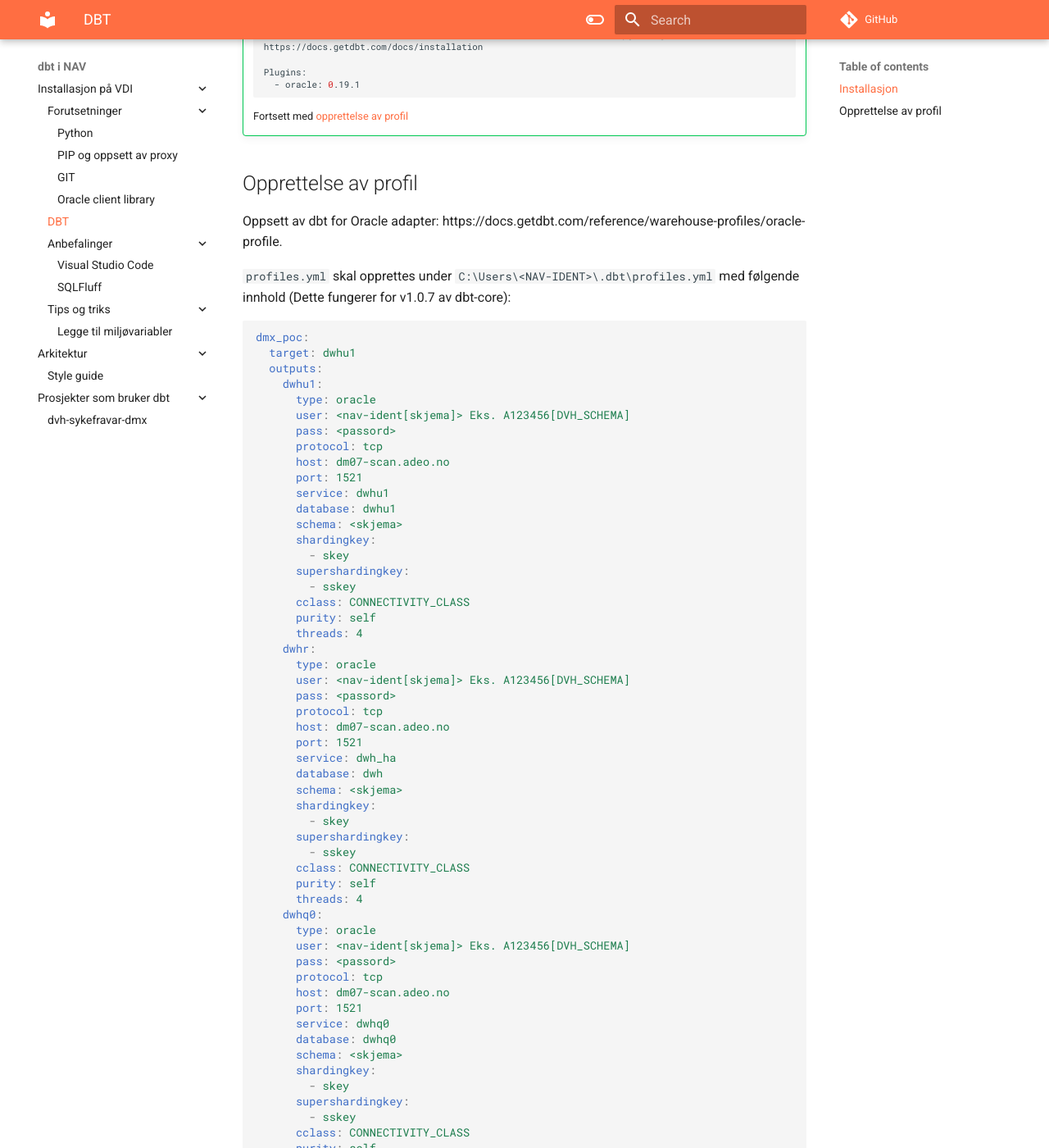
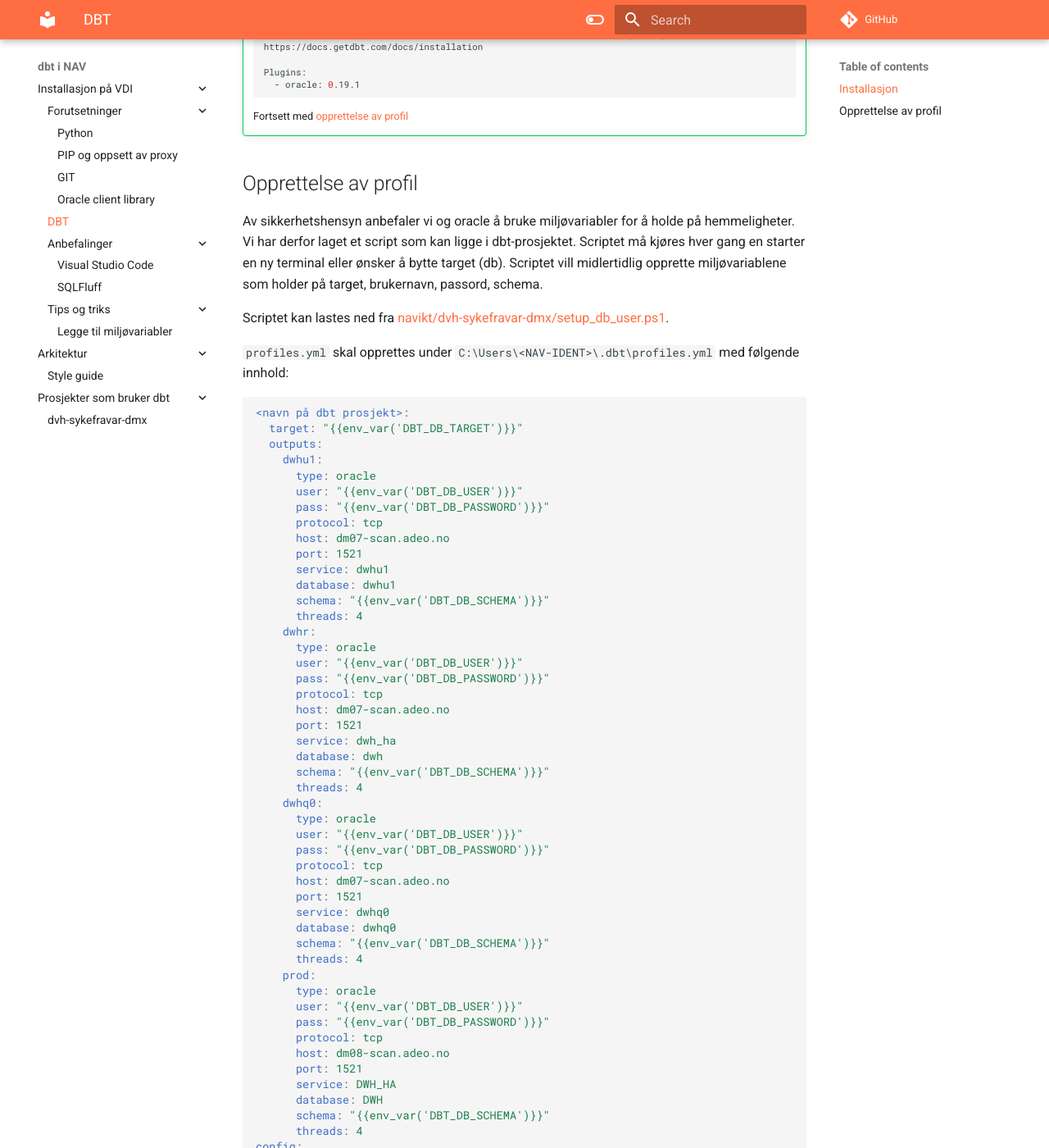
Before and after one commit to navikt/dbt-i-nav, an MkDocs documentation site: the page built from docs/vdi/dbt.md, in a window 1280 px wide and 1400 px high, scrolled down 1259 px. Shown: the whole window at 82% size. Built offline with MkDocs 1.6.1 and Material for MkDocs 9.7.7, drawn with Linux system fonts in a browser that asks for light colours; comment, search, counter and statistics services are not loaded; some of the changed text lies outside the part shown.

Commit message:
Oppdater oppsett av dbt profil

````diff
--- a/docs/vdi/dbt.md
+++ b/docs/vdi/dbt.md
@@ -69,91 +69,92 @@
 
 ## Opprettelse av profil
 
-Oppsett av dbt for Oracle adapter: https://docs.getdbt.com/reference/warehouse-profiles/oracle-profile.
+Av sikkerhetshensyn anbefaler vi og oracle å bruke miljøvariabler for å holde på
+hemmeligheter. Vi har derfor laget et script som kan ligge i dbt-prosjektet.
+Scriptet må kjøres hver gang en starter en ny terminal eller ønsker å bytte
+target (db). Scriptet vill midlertidlig opprette miljøvariablene som holder på
+target, brukernavn, passord, schema.
 
-`profiles.yml` skal opprettes under `C:\Users\<NAV-IDENT>\.dbt\profiles.yml` med følgende innhold (Dette fungerer for v1.0.7 av dbt-core):
+Scriptet kan lastes ned fra [navikt/dvh-sykefravar-dmx/setup_db_user.ps1](https://github.com/navikt/dvh-sykefravar-dmx/blob/main/setup_db_user.ps1).
+
+`profiles.yml` skal opprettes under `C:\Users\<NAV-IDENT>\.dbt\profiles.yml` med følgende innhold:
 
 ```yaml
-dmx_poc:
-  target: dwhu1
+<navn på dbt prosjekt>:
+  target: "{{env_var('DBT_DB_TARGET')}}"
   outputs:
     dwhu1:
       type: oracle
-      user: <nav-ident[skjema]> Eks. A123456[DVH_SCHEMA]
-      pass: <passord>
+      user: "{{env_var('DBT_DB_USER')}}"
+      pass: "{{env_var('DBT_DB_PASSWORD')}}"
       protocol: tcp
       host: dm07-scan.adeo.no
       port: 1521
       service: dwhu1
       database: dwhu1
-      schema: <skjema>
-      shardingkey:
-        - skey
-      supershardingkey:
-        - sskey
-      cclass: CONNECTIVITY_CLASS
-      purity: self
+      schema: "{{env_var('DBT_DB_SCHEMA')}}"
       threads: 4
     dwhr:
       type: oracle
-      user: <nav-ident[skjema]> Eks. A123456[DVH_SCHEMA]
-      pass: <passord>
+      user: "{{env_var('DBT_DB_USER')}}"
+      pass: "{{env_var('DBT_DB_PASSWORD')}}"
       protocol: tcp
       host: dm07-scan.adeo.no
       port: 1521
       service: dwh_ha
       database: dwh
-      schema: <skjema>
-      shardingkey:
-        - skey
-      supershardingkey:
-        - sskey
-      cclass: CONNECTIVITY_CLASS
-      purity: self
+      schema: "{{env_var('DBT_DB_SCHEMA')}}"
       threads: 4
     dwhq0:
       type: oracle
-      user: <nav-ident[skjema]> Eks. A123456[DVH_SCHEMA]
-      pass: <passord>
+      user: "{{env_var('DBT_DB_USER')}}"
+      pass: "{{env_var('DBT_DB_PASSWORD')}}"
       protocol: tcp
       host: dm07-scan.adeo.no
       port: 1521
       service: dwhq0
       database: dwhq0
-      schema: <skjema>
-      shardingkey:
-        - skey
-      supershardingkey:
-        - sskey
-      cclass: CONNECTIVITY_CLASS
-      purity: self
+      schema: "{{env_var('DBT_DB_SCHEMA')}}"
       threads: 4
     prod:
       type: oracle
-      user: <nav-ident[skjema]> Eks. A123456[DVH_SCHEMA]
-      pass: <passord>
+      user: "{{env_var('DBT_DB_USER')}}"
+      pass: "{{env_var('DBT_DB_PASSWORD')}}"
       protocol: tcp
       host: dm08-scan.adeo.no
       port: 1521
       service: DWH_HA
       database: DWH
-      schema: <skjema>
-      shardingkey:
-        - skey
-      supershardingkey:
-        - sskey
-      cclass: CONNECTIVITY_CLASS
-      purity: self
+      schema: "{{env_var('DBT_DB_SCHEMA')}}"
       threads: 4
+config:
+  send_anonymous_usage_stats: False
 ```
 
-Etter profilen er på plass kan du verifisere at dbt fungerer ved å kjøre `dbt debug` fra prosjektmappen.
+Etter profilen er på plass kan du verifisere at dbt fungerer ved å kjøre `.\setup_db_user.ps1`
+etterfulgt av `dbt debug` fra prosjektmappen.
 
 !!! success
 
     ```shell
+    $ .\setup_db_user.ps1
+    Target db: dwhu1
+    Schema:
+
+    cmdlet Get-Credential at command pipeline position 1
+    Supply values for the following parameters:
+    Credential
+
     $ dbt debug
+    09:15:08  Running with dbt=1.1.1
+    dbt version: 1.1.1
+    python version: 3.8.10
+    python path: c:\users\****\appdata\local\programs\python\python38\python.exe
+    os info: Windows-10-10.0.19044-SP0
+    Using profiles.yml file at C:\Users\****\.dbt\profiles.yml
+    Using dbt_project.yml file at C:\Users\****\git\dvh-sykefravar-dmx\dbt_project.yml
 
+    09:15:08  oracle adapter: Running in cx mode
     Configuration:
       profiles.yml file [OK found and valid]
       dbt_project.yml file [OK found and valid]
@@ -162,13 +163,19 @@
     - git [OK found]
 
     Connection:
-      user: ****[DVH_SYFO]
+      user: ****
       database: dwhu1
-      schema: dvh_syfo
+      schema: ****
+      protocol: tcp
       host: dm07-scan.adeo.no
       port: 1521
+      tns_name: None
       service: dwhu1
       connection_string: None
+      shardingkey: []
+      supershardingkey: []
+      cclass: None
+      purity: None
       Connection test: [OK connection ok]
 
     All checks passed!
````
Also changed, not shown: other parts of docs/vdi/dbt.md (+1 -1 lines).
